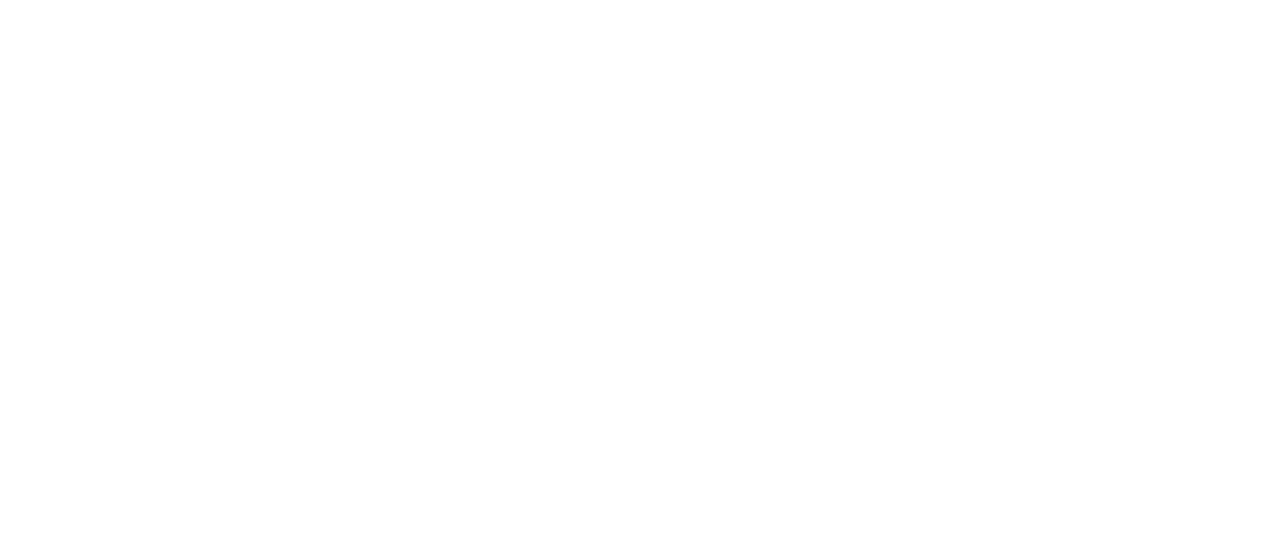
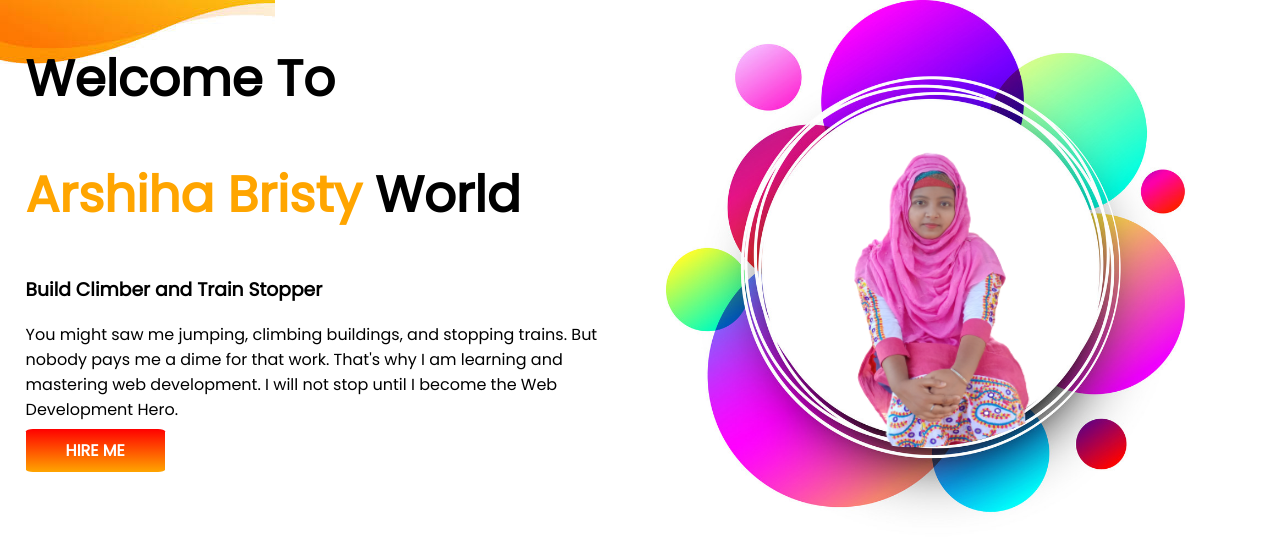
Before and after one commit to arshiha/developer-portfolio-3, a plain HTML site: page index.html in a window 1280 px wide. Drawn offline with Linux system fonts and the light colour scheme.

Commit message:
top banner added

```diff
--- a/index.html
+++ b/index.html
@@ -6,11 +6,31 @@
     <meta http-equiv="X-UA-Compatible" content="IE=edge">
     <meta name="viewport" content="width=device-width, initial-scale=1.0">
     <title>Arshiha Portfolio</title>
+    <link rel="preconnect" href="https://fonts.googleapis.com">
+    <link rel="preconnect" href="https://fonts.gstatic.com" crossorigin>
+    <link href="https://fonts.googleapis.com/css2?family=Poppins&display=swap" rel="stylesheet">
     <link rel="stylesheet" href="style.css">
 </head>
 
 <body>
-
+    <section class="top-banner">
+        <div class="half-width">
+            <h1>Welcome To</h1>
+            <h1><span class="orange-color">Arshiha Bristy</span> World</h1>
+            <h3>Build Climber and Train Stopper</h3>
+            <p>You might saw me jumping, climbing buildings, and stopping trains. But nobody pays me a dime for that
+                work.
+                That's why I am learning and mastering web development. I will not stop until I become the Web
+                Development
+                Hero.
+            </p>
+            <a class="link-button" target="_blank" href="https://programminghero1.github.io/developer-portfolio/">HIRE
+                ME</a>
+        </div>
+        <div class="half-width">
+            <img src="bristy-portfolio3.png" alt="">
+        </div>
+    </section>
 </body>
 
 </html>
--- a/style.css
+++ b/style.css
@@ -0,0 +1,32 @@
+body{
+    font-family: 'Poppins', sans-serif;
+    margin: 0;
+}
+h1{
+    font-size: 50px;
+}
+.orange-color{
+    color: orange;
+}
+section{
+    display: flex;
+}
+.half-width{
+    width: 50%;
+    padding-left: 2%;
+}
+.half-width img{
+    width: 85%;
+}
+.link-button{
+    text-decoration: none;
+    background-image: linear-gradient(red,orange);
+    padding: 10px 40px;
+    border-radius: 5%;
+    color: white;
+    font-weight: 700;
+}
+.top-banner{
+    background-image: url(bannera.jpg);
+    background-repeat: no-repeat;
+}
```
Also changed, not shown: bannera.jpg (added), bristy-portfolio3.png (added).
